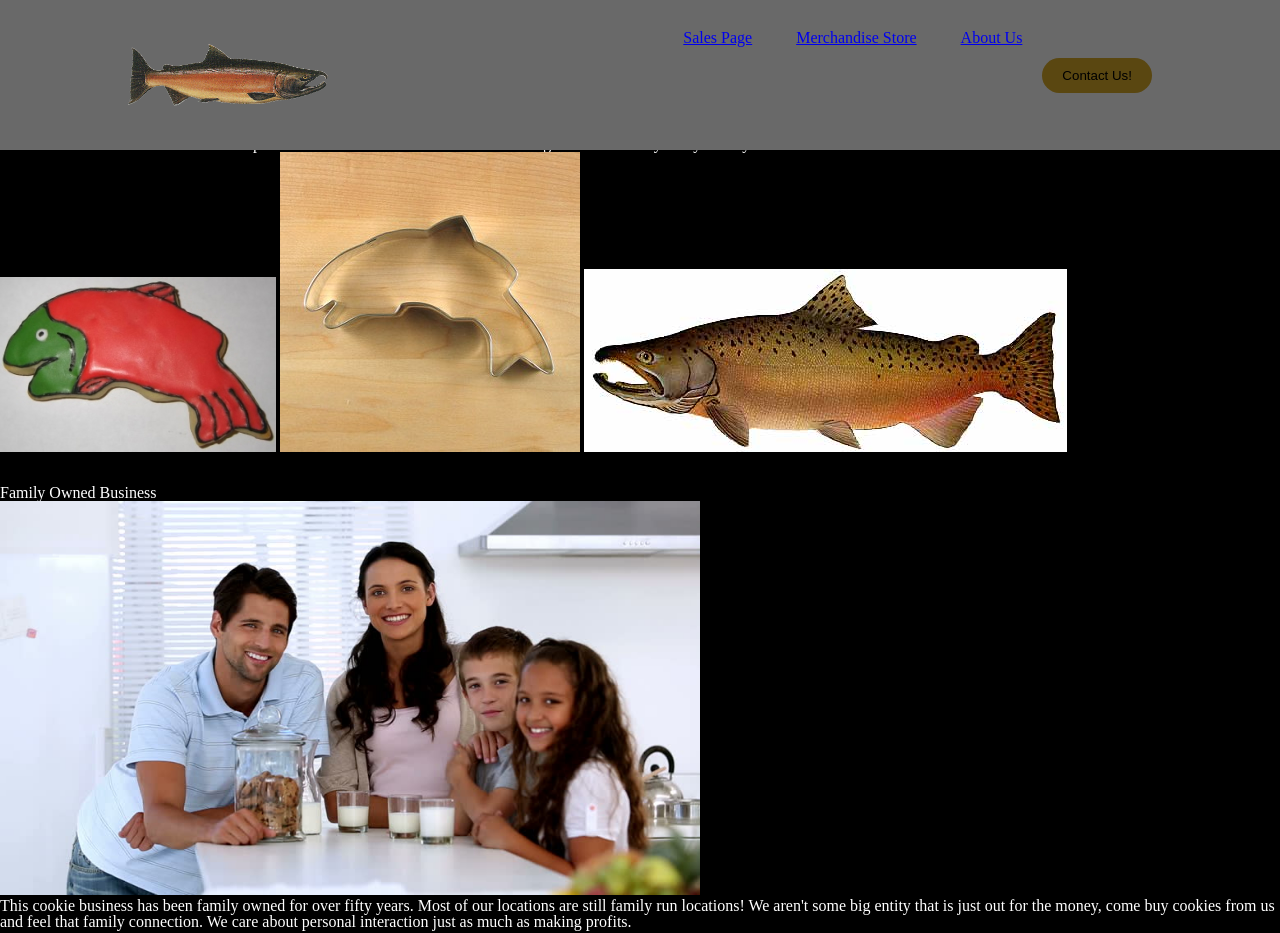
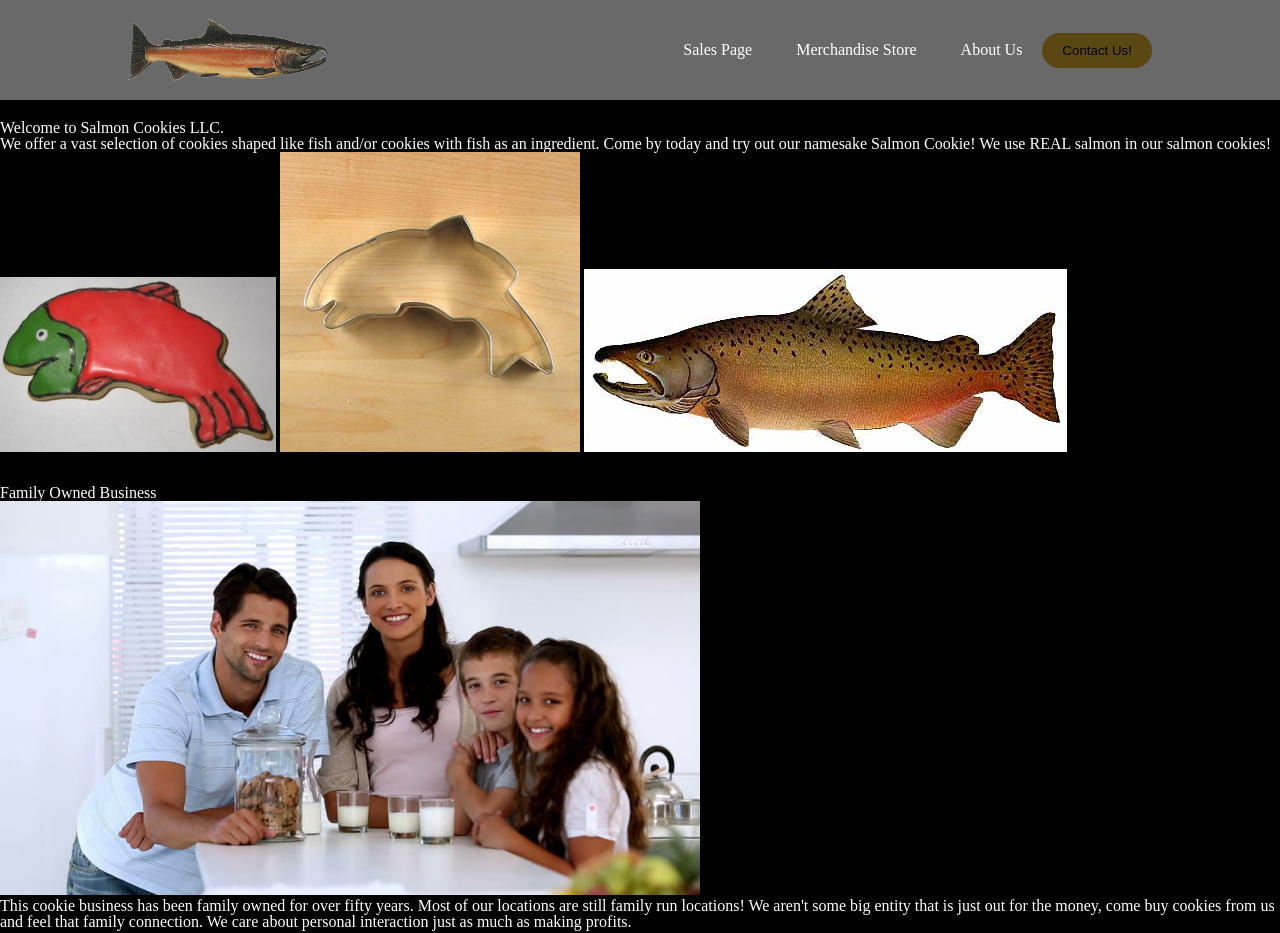
Before and after one commit to JBrockDev/cookie-stand, a plain HTML site: page index.html in a window 1280 px wide. Shown: the top 933 px of the page. Drawn offline with Linux system fonts and the light colour scheme.

Commit message:
fixed navbar alignment

```diff
--- a/css/style.css
+++ b/css/style.css
@@ -18,9 +18,8 @@ header {
   background-color: dimgrey;
   position: fixed;
   justify-content: flex-end;
-
   align-items: center;
-  padding: 30px 10%;
+  padding: 5px 10%;
   top: 0px;
   width: 80%;
 }
@@ -30,12 +29,19 @@ main {
 }
 
 nav {
+  display: flex;
+  align-items: center;
   height: 90px;
 }
 
 nav li {
   display: inline-block;
   padding: 0px 20px;
+}
+
+a {
+  text-decoration: none;
+  color: white;
 }
 
 nav li a {
```
